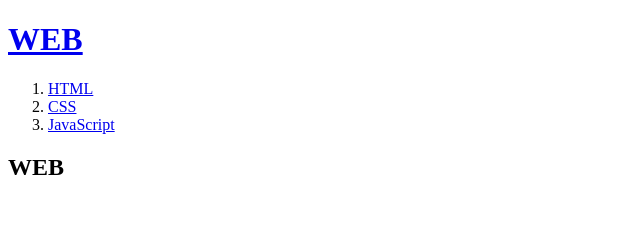
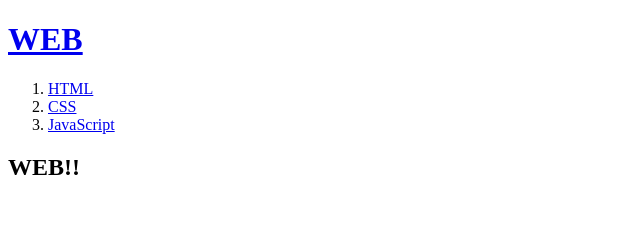
Before and after one commit to yerimKIM316/test, a plain HTML site: page index.html in a window 1280 px wide. Shown: the top 238 px of the page, 0-640 px from the left. Drawn offline with Linux system fonts and the light colour scheme.

Commit message:
edit indet.html
edit
<h2> web </h2>
-> <h2> web!! </h2>

```diff
--- a/index.html
+++ b/index.html
@@ -13,7 +13,7 @@
     </ol>
 
 
-    <h2>WEB</h2>
+    <h2>WEB!!</h2>
     <P style="margin-top:60px">
         <strong>월드 와이드 웹(World Wide Web, WWW, W3)</strong>은 인터넷에 연결된 컴퓨터를 통해 사람들이 정보를 공유할 수 있는
         <br>전 세계적인 정보 공간을 말한다. <u>간단히 웹(the Web)이라 부르는 경우가 많다.</u> 이 용어는 인터넷과 동의어로 쓰이는 경우가 많으나
```
